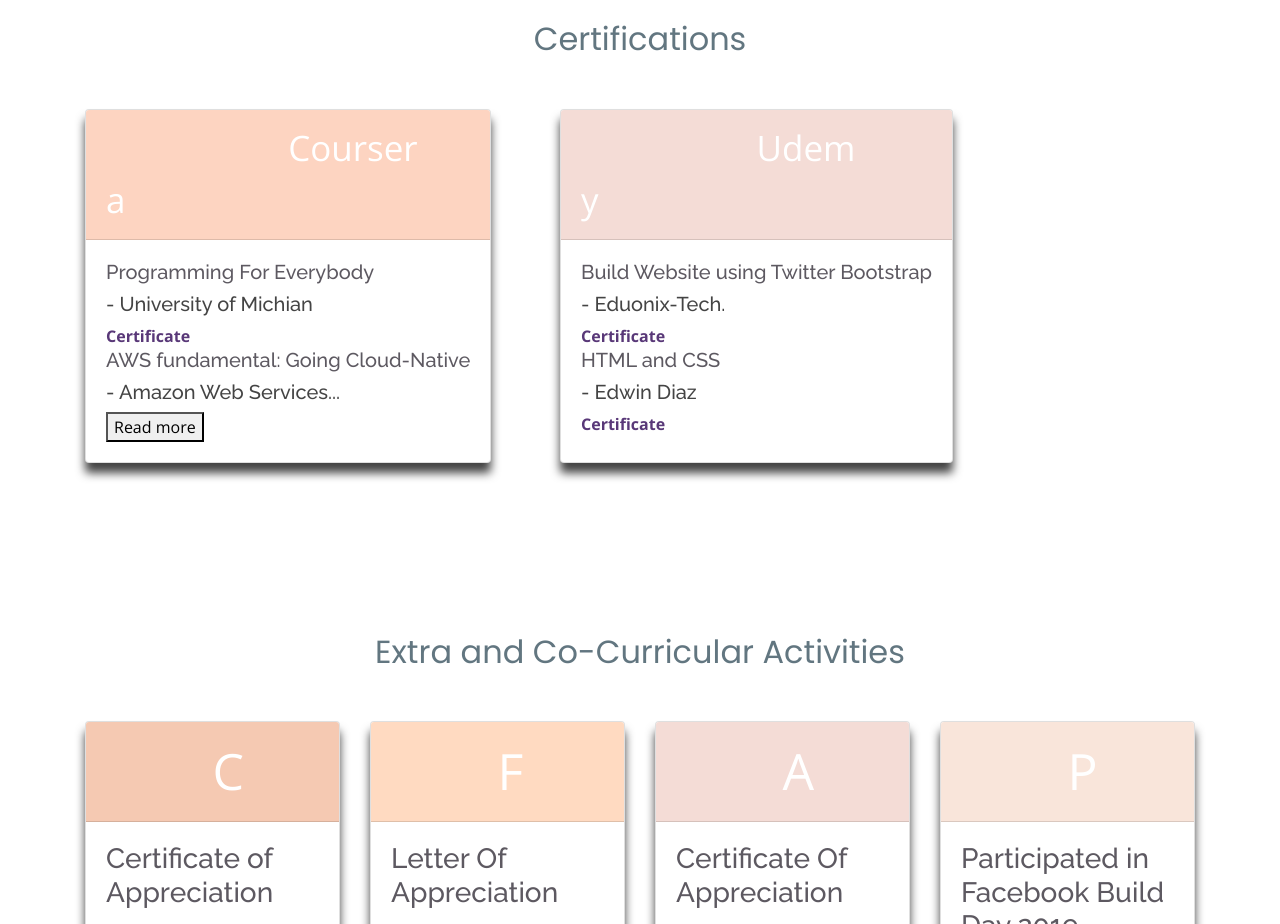
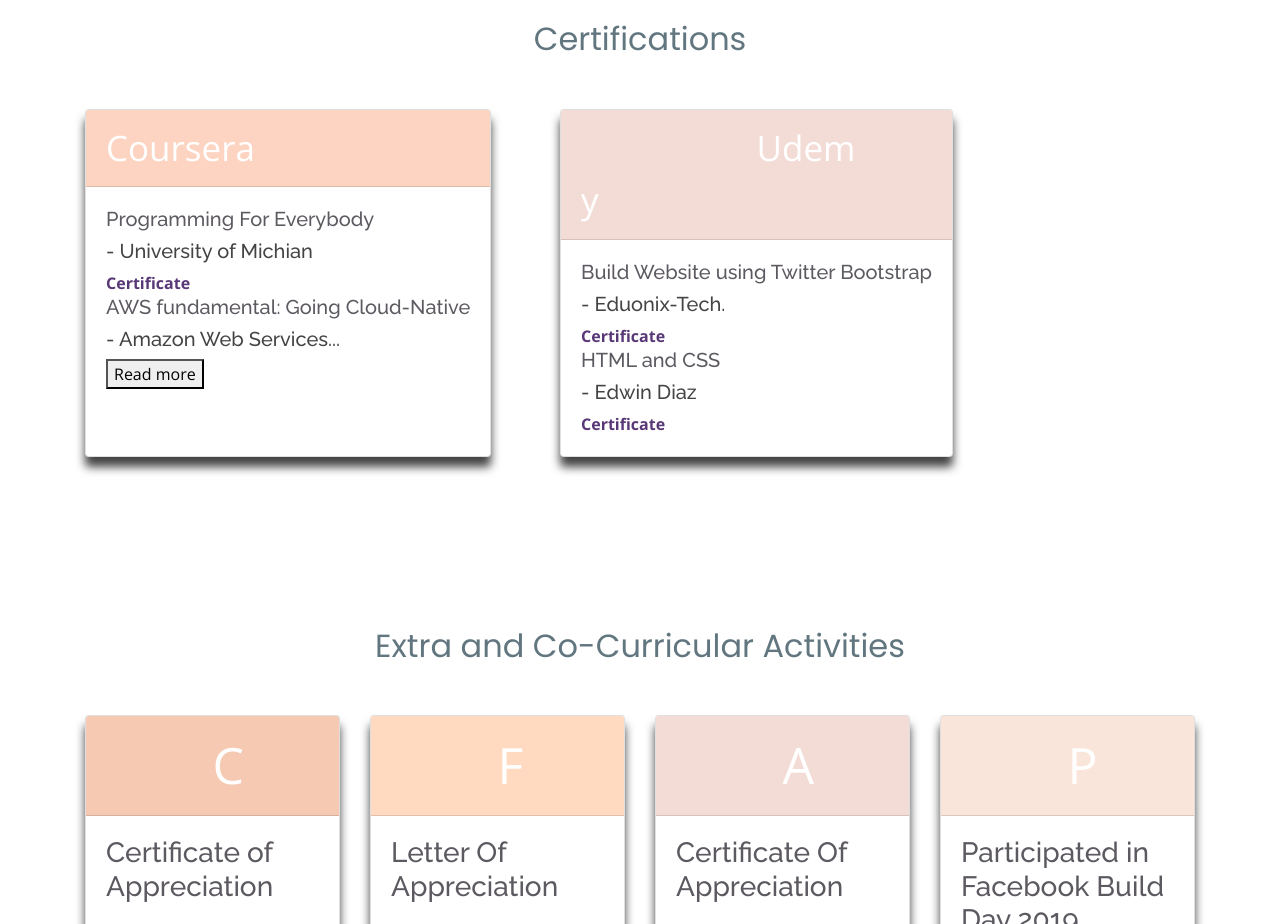
Before and after one commit to aashi1418/portfolio, a plain HTML site: page education.html in a window 1280 px wide. Shown: the part 1160-2084 px from the top of the page. Drawn offline with nearby package versions, Linux system fonts and the light colour scheme; files whose address does not match are found by name.

Commit message:
Update education.html

```diff
--- a/education.html
+++ b/education.html
@@ -128,7 +128,7 @@
           <div class="col-md-6 col-lg-5 d-flex align-items-stretch mb-5 mb-lg-0"    >
             <div class="card" style="box-shadow: 0px 10px 10px 0px;">
               <div class="card-header" style="background-color: #fdd4c1;">
-                <span style="font-size: 35px;color: white; margin-left: 50%;margin-right: 30%;">Coursera</span>
+                <span style="font-size: 35px;color: white; margin-right: 30%;">Coursera</span>
               </div>
               <div class="card-body">
                 <h5 style="color: #5d5961; ;">Programming For Everybody</h5>
```
